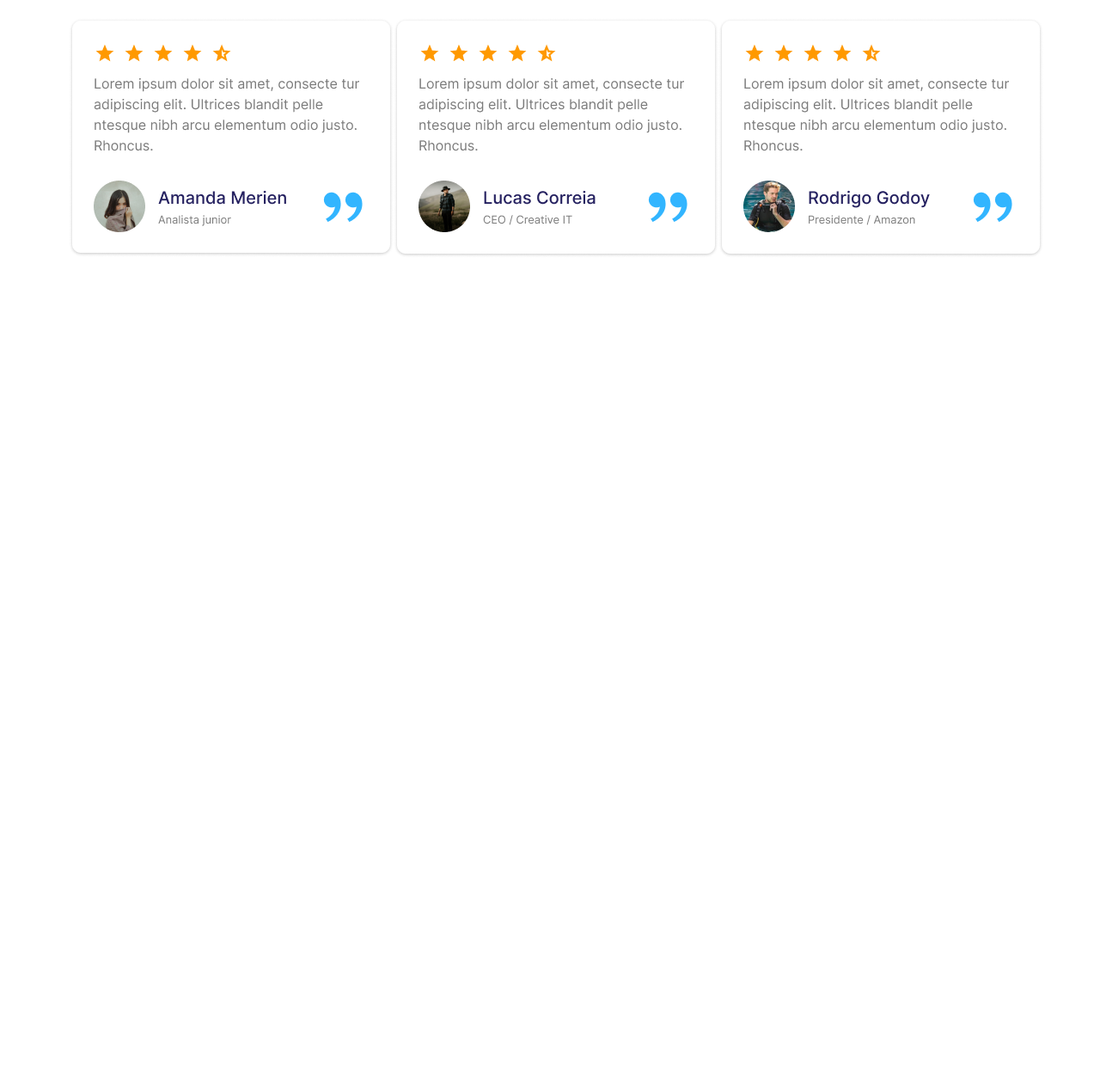
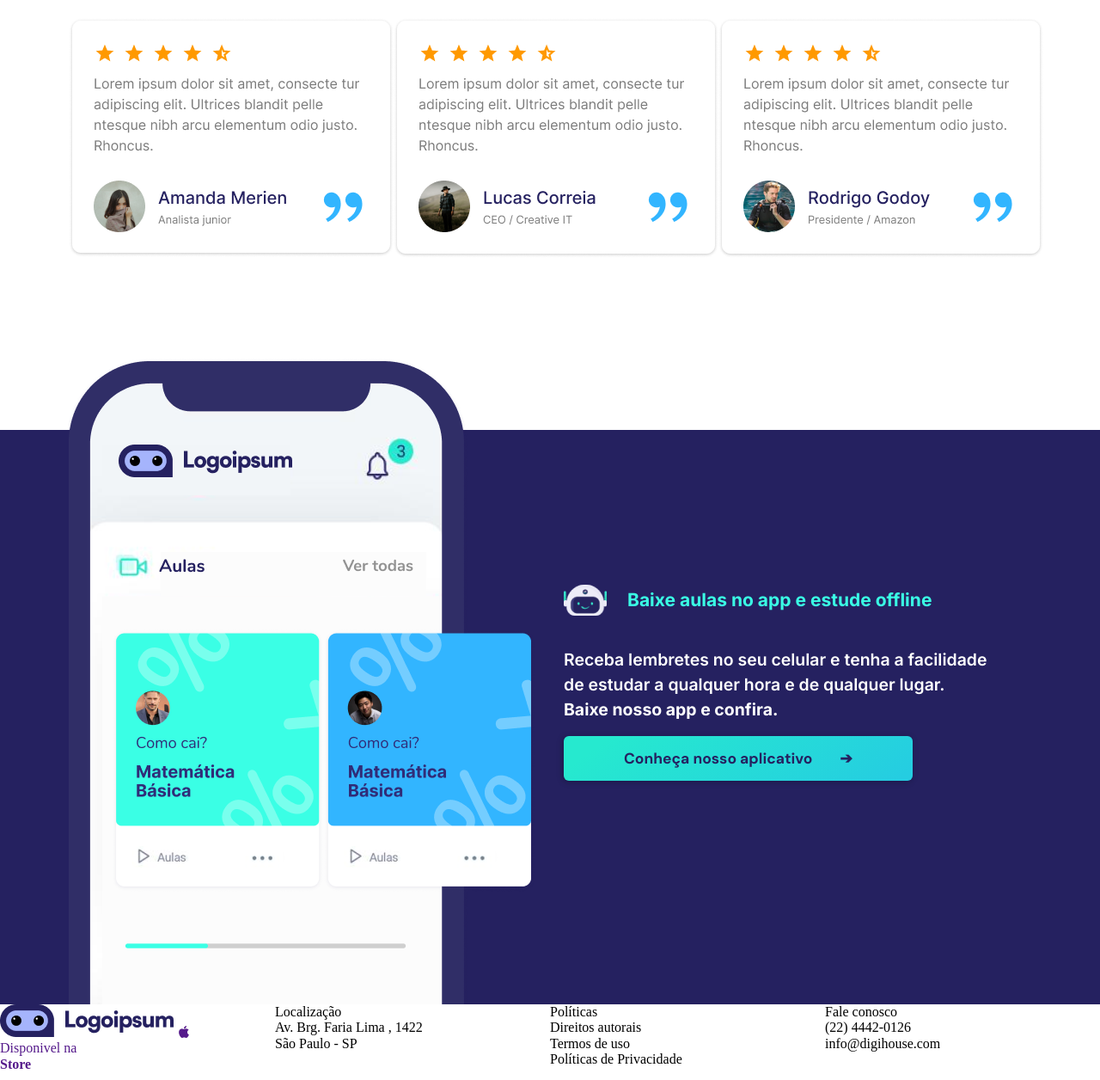
Before and after one commit to guixavier77/desafio-landingpage, a plain HTML site: page index.html in a window 1280 px wide. Shown: the part 3652-4908 px from the top of the page at 86% size. Before the commit the page ends 3952 px from the top, so only its background shows below. Drawn offline with nearby package versions, Linux system fonts and the light colour scheme.

Commit message:
Seçao app

```diff
--- a/css/style.css
+++ b/css/style.css
@@ -472,7 +472,7 @@ font-family: 'Nunito Sans', sans-serif; */
   grid-area: card-aprovado;
   width: 570px;
   height: 600px;
-  border: 1px solid #201e54;
+  border: 1px solid rgba(32, 30, 84, 0.18);
   border-radius: 18px;
 }
 .card-aprovado .card-container .cifrao {
@@ -539,6 +539,91 @@ font-family: 'Nunito Sans', sans-serif; */
 }
 /* FIM DEPOIMENTOS */
 
+/* INFO APP */
+
+.info-app {
+  display: grid;
+  margin-top: 200px;
+  grid-template-areas: "img-app text-app";
+  grid-template-columns: 45% 55%;
+  background: #252160;
+  height: 668px;
+}
+
+.info-app .img-app {
+  grid-area: img-app;
+  padding-left: 80px;
+  position: relative;
+  top: -88px;
+}
+
+.info-app .text-app {
+  grid-area: text-app;
+  padding-top: 180px;
+  margin-left: 80px;
+}
+
+.info-app .text-app-principal {
+  display: flex;
+  align-items: center;
+}
+.info-app .text-app-principal img {
+  margin-right: 23px;
+}
+
+.info-app .text-app-principal .text-main {
+  font-family: "Inter", sans-serif;
+  font-weight: 700;
+  color: #3affe5;
+  font-size: 21px;
+}
+
+.info-app .text-app .text-sec-app {
+  font-family: "Inter", sans-serif;
+  font-weight: 600;
+  font-size: 19.45px;
+  line-height: 29px;
+  color: #fff;
+  margin: 36px 0 32px 0;
+}
+
+.btn-app {
+  font-family: "DM Sans", sans-serif;
+  font-weight: 700;
+  font-size: 17.45px;
+  padding: 15px 70px;
+  color: #252160;
+  background: linear-gradient(145.09deg, #26e9cf 11.81%, #25cde1 95.89%);
+  box-shadow: -1.16333px 1.16333px 6.98px rgba(0, 0, 0, 0.26);
+  border-radius: 6px;
+}
+
+.btn-app span {
+  margin-left: 32px;
+}
+/* FIM INFO APP */
+
+footer .footer {
+  display: grid;
+  grid-template-areas: "footer-column-1 footer-column-2 footer-column-3 footer-column-4";
+  grid-template-columns: 1fr 1fr 1fr 1fr;
+}
+
+.footer-column-1 {
+  grid-area: footer-column-1;
+}
+
+.footer-column-2 {
+  grid-area: footer-column-2;
+}
+
+.footer-column-3 {
+  grid-area: footer-column-3;
+}
+
+.footer-column-3 {
+  grid-area: footer-column-4;
+}
 /* JAVASCRIPT */
 .js [data-anime] {
   opacity: 0;
--- a/index.html
+++ b/index.html
@@ -198,6 +198,68 @@
 
   </section>
 
+  <section class="info-app">
+
+    <img class="img-app" src="img/Phone.png" alt="celular aplicativo">
+
+
+    <div class="text-app">
+      <div class="text-app-principal">
+        <img src="/img/robozinho.png" alt="">
+        <p class="text-main">Baixe aulas no app e estude offline
+
+        </p>
+      </div>
+      <p class="text-sec-app">Receba lembretes no seu celular e tenha a facilidade <br> de estudar a qualquer hora e de qualquer lugar. <br>
+        <span class="negrito"> Baixe nosso app e confira.</span>
+      </p>
+
+      <a class="btn-app" href="">Conheça nosso aplicativo<span>➔</span></a>
+    </div>
+
+
+  </section>
+
+  <footer>
+    <div class="footer">
+
+      <div class="footer-column-1">
+        <img src="img/logoipsum-logo-40 2.png" alt="">
+        <a href=""><i class="fab fa-apple"></i>
+          <p>Disponivel na<br><span class="negrito">Store</span></p>
+        </a>
+      </div>
+      <div class="footer-column-2">
+        <h3>Localização</h3>
+        <ul>
+          <li>Av. Brg. Faria Lima , 1422 </li>
+          <li>São Paulo - SP</li>
+        </ul>
+      </div>
+
+      <div class="footer-column-3">
+        <h3>Fale conosco</h3>
+        <ul>
+          <li>(22) 4442-0126 </li>
+          <li>info@digihouse.com</li>
+        </ul>
+      </div>
+
+      <div class="footer-column-4">
+        <h3>Políticas</h3>
+        <ul>
+          <li>Direitos autorais</li>
+          <li>Termos de uso</li>
+          <li>Políticas de Privacidade</li>
+        </ul>
+      </div>
+
+    </div>
+
+
+
+  </footer>
+
   <script src="js/simple-anime.js"></script>
   <script src="js/script.js"></script>
 
```
Also changed, not shown: img/Frame 12.png (added), img/Phone.png (added), img/celular-app.png (added), img/logoipsum-logo-40 2.png (added).
